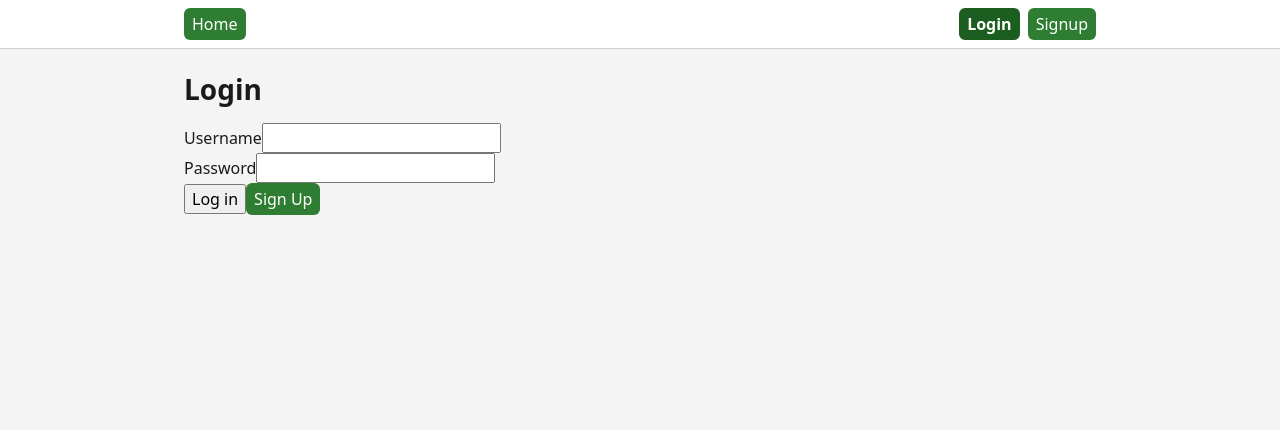
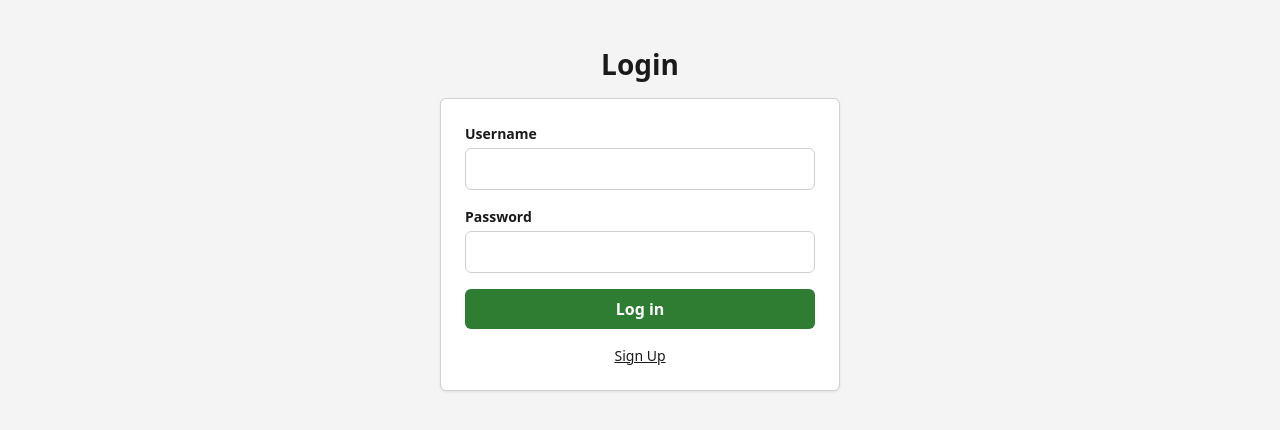
Before and after one commit to ProfPoak/foundations, a React (Vite) app in the folder client/: page /login in a window 1280 px wide. Shown: the top 430 px of the page. Built offline with nearby package versions, Linux system fonts and the light colour scheme.

Commit message:
Refactor NavBar and authentication pages; enhance styling and improve accessibility

```diff
--- a/client/src/components/layout/NavBar.jsx
+++ b/client/src/components/layout/NavBar.jsx
@@ -16,24 +16,20 @@
     navigate('/login')
   }
 
+  //Logged out, there's nowhere to go but Login and Signup, and their cards link to each other
+  if (!user) {
+    return null
+  }
+
   return (
     <nav className={styles.nav}>
       <div className={styles.links}>
         <NavLink to="/" className={linkClass}>Home</NavLink>
-        {user?.is_admin && <NavLink to="/admin" className={linkClass}>Admin Portal</NavLink>}
+        {user.is_admin && <NavLink to="/admin" className={linkClass}>Admin Portal</NavLink>}
       </div>
       <div className={styles.account}>
-        { user ? (
-          <>
-            <span className={styles.user}>Logged in as {user.username}</span>
-            <button className={styles.logout} onClick={handleLogout}>Logout</button>
-          </>
-        ) : (
-          <>
-            <NavLink to="/login" className={linkClass}>Login</NavLink>
-            <NavLink to="/signup" className={linkClass}>Signup</NavLink>
-          </>
-        )}
+        <span className={styles.user}>Logged in as {user.username}</span>
+        <button className={styles.logout} onClick={handleLogout}>Logout</button>
       </div>
     </nav>
   )
--- a/client/src/pages/LoginPage.jsx
+++ b/client/src/pages/LoginPage.jsx
@@ -11,7 +11,7 @@
   }
 
   return (
-    <div className={pageStyles.page}>
+    <div className={`${pageStyles.page} ${pageStyles.centered}`}>
       <h1 className={pageStyles.title}>Login</h1>
       <LoginForm />
     </div>
--- a/client/src/pages/SignupPage.jsx
+++ b/client/src/pages/SignupPage.jsx
@@ -11,7 +11,7 @@
   }
 
   return (
-    <div className={pageStyles.page}>
+    <div className={`${pageStyles.page} ${pageStyles.centered}`}>
       <h1 className={pageStyles.title}>Signup</h1>
       <SignupForm />
     </div>
--- a/client/src/styles/auth/AuthForm.module.css
+++ b/client/src/styles/auth/AuthForm.module.css
@@ -1,105 +1,85 @@
 /* Shared by LoginForm and SignupForm */
 
-/* <section> around the form */
+/* <section> around the form: a white card */
 .card {
-  /* display: flex; */
-  /* flex-direction: column; */
-  /* align-items: ; */
-  /* justify-content: ; */
-  /* gap: ; */
-  /* padding: ; */
-  /* margin: ; */
-  /* background: ; */
-  /* border: ; */
-  /* border-radius: ; */
-  /* box-shadow: ; */
-  /* max-width: ; */
-  /* width: ; */
+  width: 100%;
+  max-width: 400px;
+  padding: var(--space-lg);
+  background: var(--color-surface);
+  border: 1px solid var(--color-border);
+  border-radius: var(--radius);
+  box-shadow: var(--shadow);
 }
 
-/* <form> */
+/* <form>: fields stacked with even spacing */
 .form {
-  /* display: flex; */
-  /* flex-direction: column; */
-  /* align-items: ; */
-  /* justify-content: ; */
-  /* gap: ; */
-  /* padding: ; */
-  /* margin: ; */
-  /* background: ; */
-  /* border: ; */
-  /* border-radius: ; */
-  /* box-shadow: ; */
-  /* max-width: ; */
-  /* width: ; */
+  display: flex;
+  flex-direction: column;
+  gap: var(--space-md);
 }
 
-/* one label + input pair */
+/* one label + input pair: label above its input */
 .field {
-  /* display: flex; */
-  /* flex-direction: column; */
-  /* align-items: ; */
-  /* justify-content: ; */
-  /* gap: ; */
-  /* padding: ; */
-  /* margin: ; */
+  display: flex;
+  flex-direction: column;
+  gap: var(--space-xs);
 }
 
 /* <label> */
 .label {
-  /* font-size: ; */
-  /* font-weight: ; */
-  /* color: ; */
-  /* line-height: ; */
-  /* margin: ; */
+  font-size: var(--font-size-sm);
+  font-weight: 600;
 }
 
 /* <input> */
 .input {
-  /* width: 100%; */
-  /* padding: ; */
-  /* border: ; */
-  /* border-radius: ; */
-  /* background: ; */
-  /* color: ; */
+  width: 100%;
+  padding: var(--space-sm);
+  border: 1px solid var(--color-border);
+  border-radius: var(--radius);
+  background: var(--color-surface);
+  color: var(--color-text);
 }
 
 .input:focus {
-  /* outline: ; */
-  /* border-color: ; */
+  outline: 2px solid var(--color-primary);
+  outline-offset: -1px;
+  border-color: var(--color-primary);
 }
 
-/* Log in / Signup button */
+/* Log in / Signup button: full-width green */
 .submit {
-  /* padding: ; */
-  /* border: ; */
-  /* border-radius: ; */
-  /* background: ; */
-  /* color: ; */
-  /* font-weight: ; */
-  /* cursor: pointer; */
+  width: 100%;
+  padding: var(--space-sm);
+  border: none;
+  border-radius: var(--radius);
+  background: var(--color-primary);
+  color: var(--color-primary-text);
+  font-weight: 600;
+  cursor: pointer;
 }
 
 .submit:hover {
-  /* background: ; */
-  /* color: ; */
-  /* text-decoration: ; */
+  background: var(--color-primary-hover);
 }
 
 .submit:focus-visible {
-  /* outline: ; */
-  /* border-color: ; */
+  outline: 2px solid var(--color-text);
+  outline-offset: 2px;
 }
 
-/* link to the other form (Sign Up / Login) */
+/* link to the other form (Sign Up / Login): plain text, so the green submit
+   button is the only button-looking thing in the card */
 .switch {
-  /* color: ; */
-  /* text-decoration: ; */
-  /* font-weight: ; */
+  align-self: center;
+  padding: 0;
+  background: none;
+  color: var(--color-text);
+  font-size: var(--font-size-sm);
+  text-decoration: underline;
 }
 
 .switch:hover {
-  /* background: ; */
-  /* color: ; */
-  /* text-decoration: ; */
+  background: none;
+  color: var(--color-primary);
 }
--- a/client/src/styles/layout/NavBar.module.css
+++ b/client/src/styles/layout/NavBar.module.css
@@ -1,4 +1,4 @@
-/* Top navigation bar */
+/* Top navigation bar. Only shown when someone is logged in */
 
 /* <nav>: the whole bar. Full width, white, stays at the top while you scroll.
    The side padding lines its contents up with the 960px content column below */
@@ -24,7 +24,7 @@
   gap: var(--space-sm);
 }
 
-/* right group: "Logged in as", Logout / Login, Signup */
+/* right group: "Logged in as" and Logout */
 .account {
   display: flex;
   flex-direction: row;
--- a/client/src/styles/pages/Page.module.css
+++ b/client/src/styles/pages/Page.module.css
@@ -17,3 +17,9 @@
   margin: 0;
   color: var(--color-muted);
 }
+
+/* add with .page to centre everything on the page (Login, Signup) */
+.centered {
+  align-items: center;
+  padding-top: var(--space-lg);
+}
```
Also changed, not shown: 1 other file (tests, documents, lock files or other folders).
